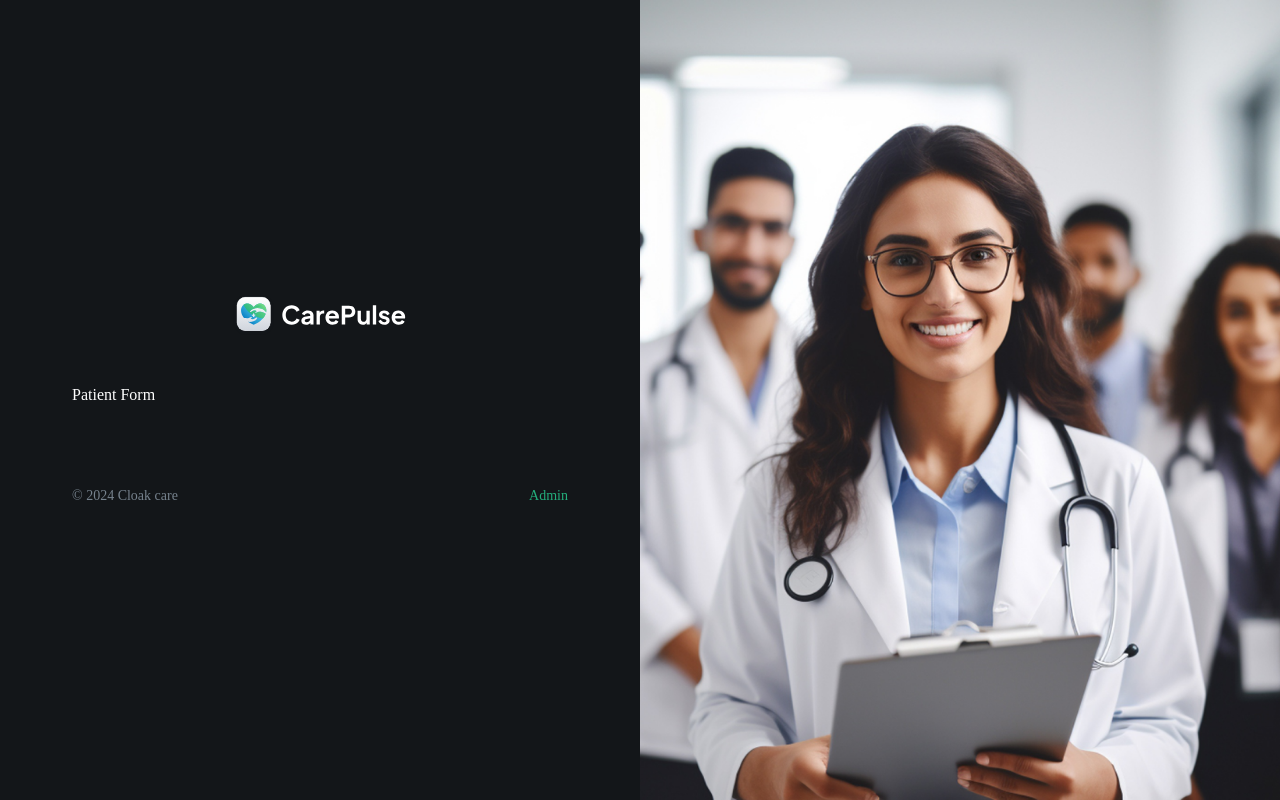
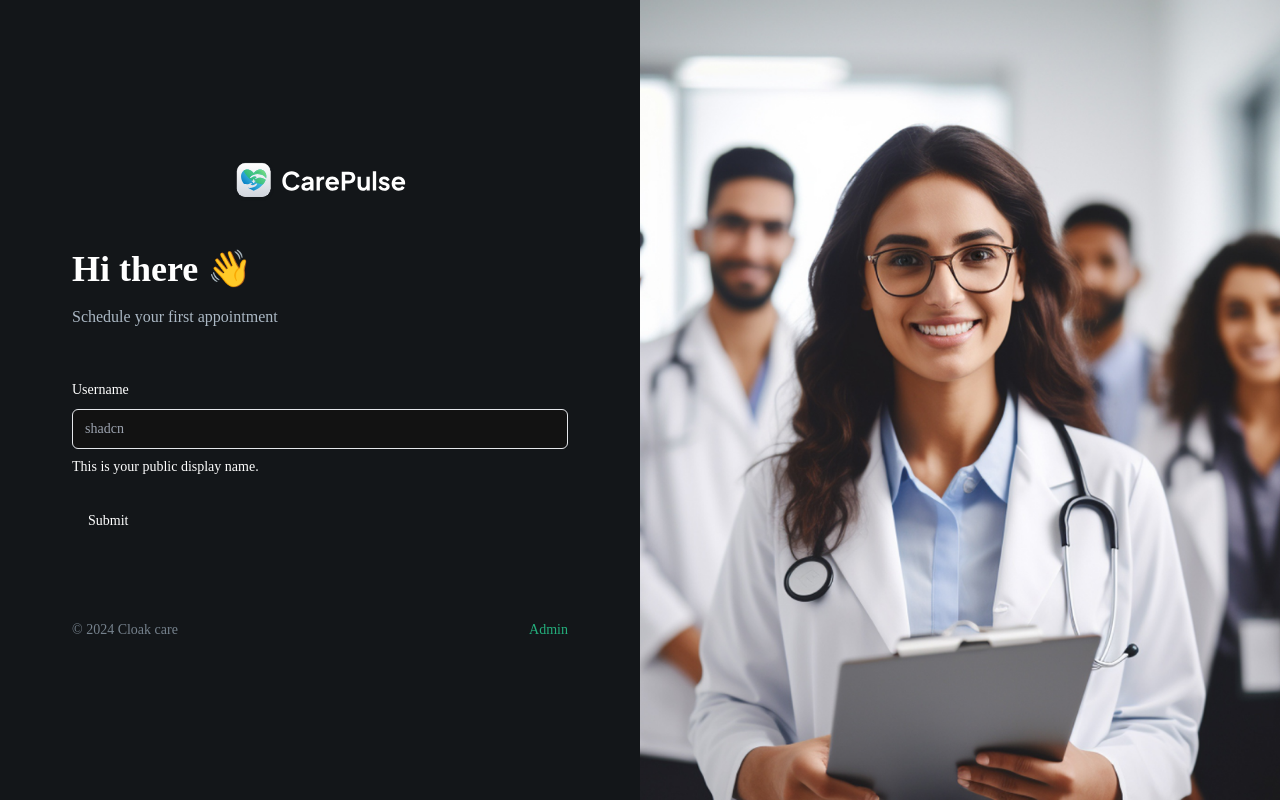
Before and after one commit to hollali/cloak_care, a Next.js app: page / in a window 1280 px wide. Built offline with nearby package versions, Linux system fonts and the light colour scheme.

Commit message:
"Refactor PatientForm component to use react-hook-form and add UI elements"

```diff
--- /dev/null
+++ b/components/ui/customFormField.tsx
@@ -0,0 +1,40 @@
+'use client'
+import React from 'react'
+import {
+    Form,
+    FormControl,
+    FormDescription,
+    FormField,
+    FormItem,
+    FormLabel,
+    FormMessage,
+  } from "@/components/ui/form"
+import { Input } from "@/components/ui/input"
+import { Control } from "react-hook-form"
+
+interface CustomProps{
+  control: Control<any>
+}
+
+const CustomFormField: React.FC<CustomProps> = ({ control }) => {
+  return (
+    <FormField
+      control={control}
+      name="username"
+      render={({ field }) => (
+        <FormItem>
+          <FormLabel>Username</FormLabel>
+          <FormControl>
+            <Input placeholder="shadcn" {...field} />
+          </FormControl>
+          <FormDescription>
+            This is your public display name.
+          </FormDescription>
+          <FormMessage />
+        </FormItem>
+      )}
+    />
+  )
+}
+
+export default CustomFormField
--- a/components/ui/forms/patientForm.tsx
+++ b/components/ui/forms/patientForm.tsx
@@ -1,8 +1,11 @@
-"use client"
+'use client'
 
 import { zodResolver } from "@hookform/resolvers/zod"
 import { useForm } from "react-hook-form"
 import { z } from "zod"
+import { Button } from "@/components/ui/button"
+import { Form } from "@/components/ui/form"
+import CustomFormField from "../customFormField"
 
 const formSchema = z.object({
   username: z.string().min(2, {
@@ -21,12 +24,20 @@
 
   // 2. Define a submit handler.
   function onSubmit(values: z.infer<typeof formSchema>) {
-    // Do something with the form values.
-    // ✅ This will be type-safe and validated.
     console.log(values)
   }
+
   return (
-    <div>Patient Form</div>
+    <Form {...form}>
+      <form onSubmit={form.handleSubmit(onSubmit)} className="space-y-6">
+        <section className="mb-12 space-y-4">
+          <h1 className="header"> Hi there 👋</h1>
+          <p className="text-dark-700">Schedule your first appointment</p>
+        </section>
+        <CustomFormField control={form.control} />
+        <Button type="submit">Submit</Button>
+      </form>
+    </Form>
   )
 }
 
--- /dev/null
+++ b/components/ui/input.tsx
@@ -0,0 +1,25 @@
+import * as React from "react"
+
+import { cn } from "@/lib/utils"
+
+export interface InputProps
+  extends React.InputHTMLAttributes<HTMLInputElement> {}
+
+const Input = React.forwardRef<HTMLInputElement, InputProps>(
+  ({ className, type, ...props }, ref) => {
+    return (
+      <input
+        type={type}
+        className={cn(
+          "flex h-10 w-full rounded-md border border-input bg-background px-3 py-2 text-sm ring-offset-background file:border-0 file:bg-transparent file:text-sm file:font-medium placeholder:text-muted-foreground focus-visible:outline-none focus-visible:ring-2 focus-visible:ring-ring focus-visible:ring-offset-2 disabled:cursor-not-allowed disabled:opacity-50",
+          className
+        )}
+        ref={ref}
+        {...props}
+      />
+    )
+  }
+)
+Input.displayName = "Input"
+
+export { Input }
```
